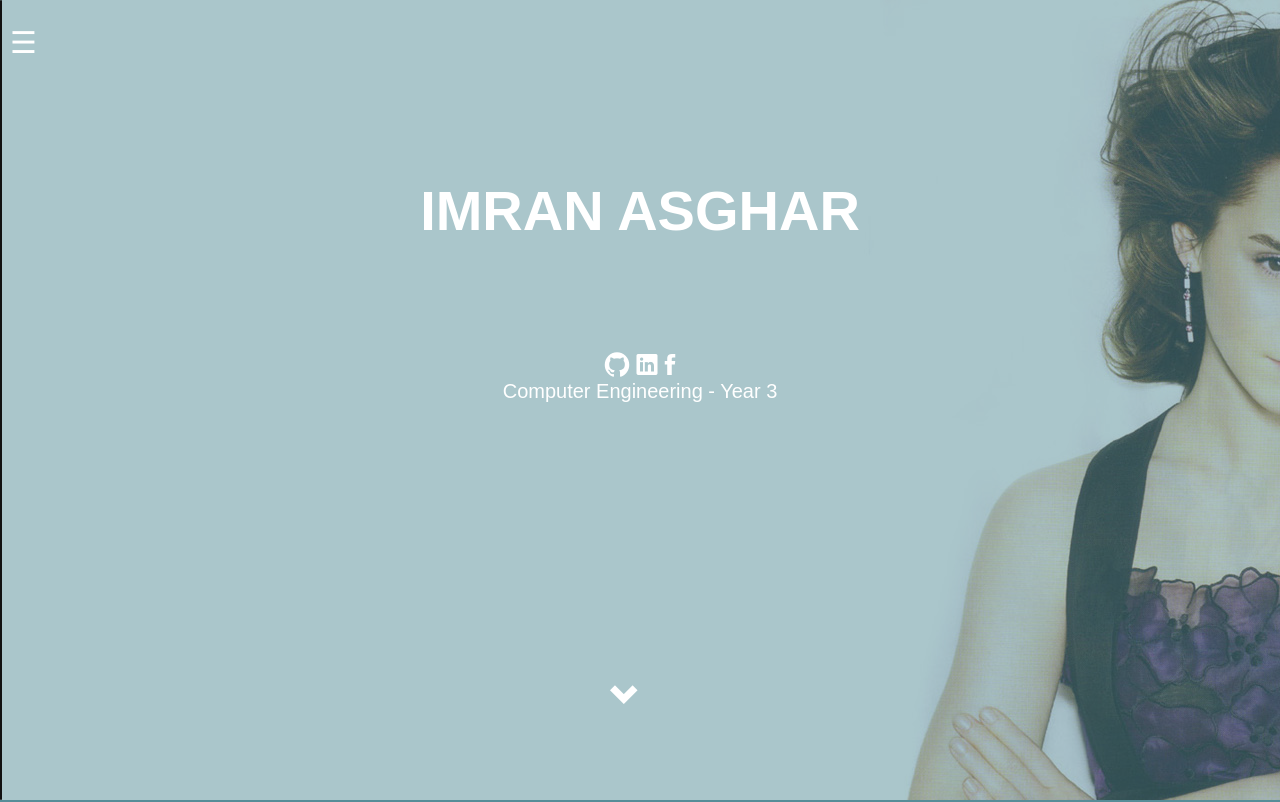
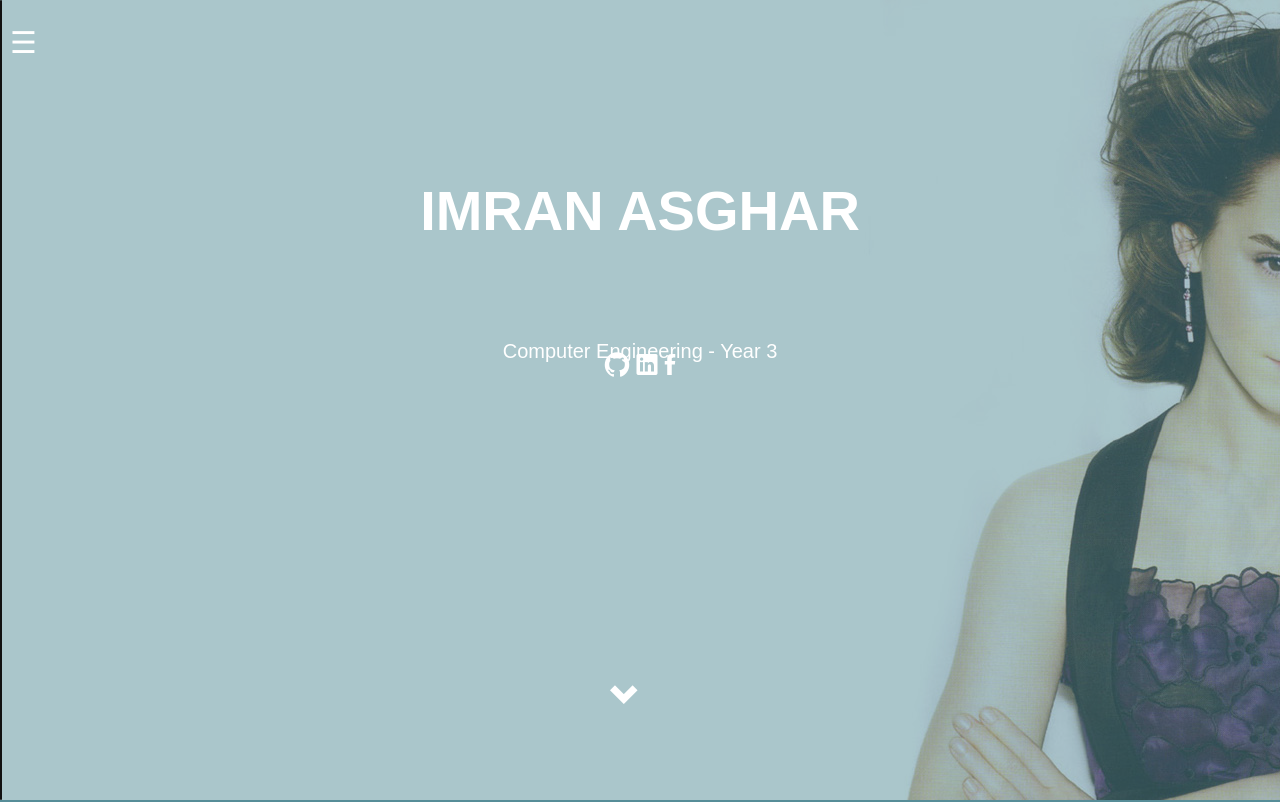
Before and after one commit to MImranAsghar/MImranAsghar.github.io, a website: page index.html in a window 1280 px wide. Shown: the top 802 px of the page. Drawn offline with Linux system fonts and the light colour scheme; files that its build step writes are made by us from their sources; files whose address does not match are found by name.

Commit message:
Update myCSS.css

```diff
--- a/myCSS.css
+++ b/myCSS.css
@@ -71,7 +71,7 @@ html {
 
 .subtitle{
 	position:absolute;
-	top:45%;
+	top:40%;
 	left:37%;
 	right:37%;
 }
```
